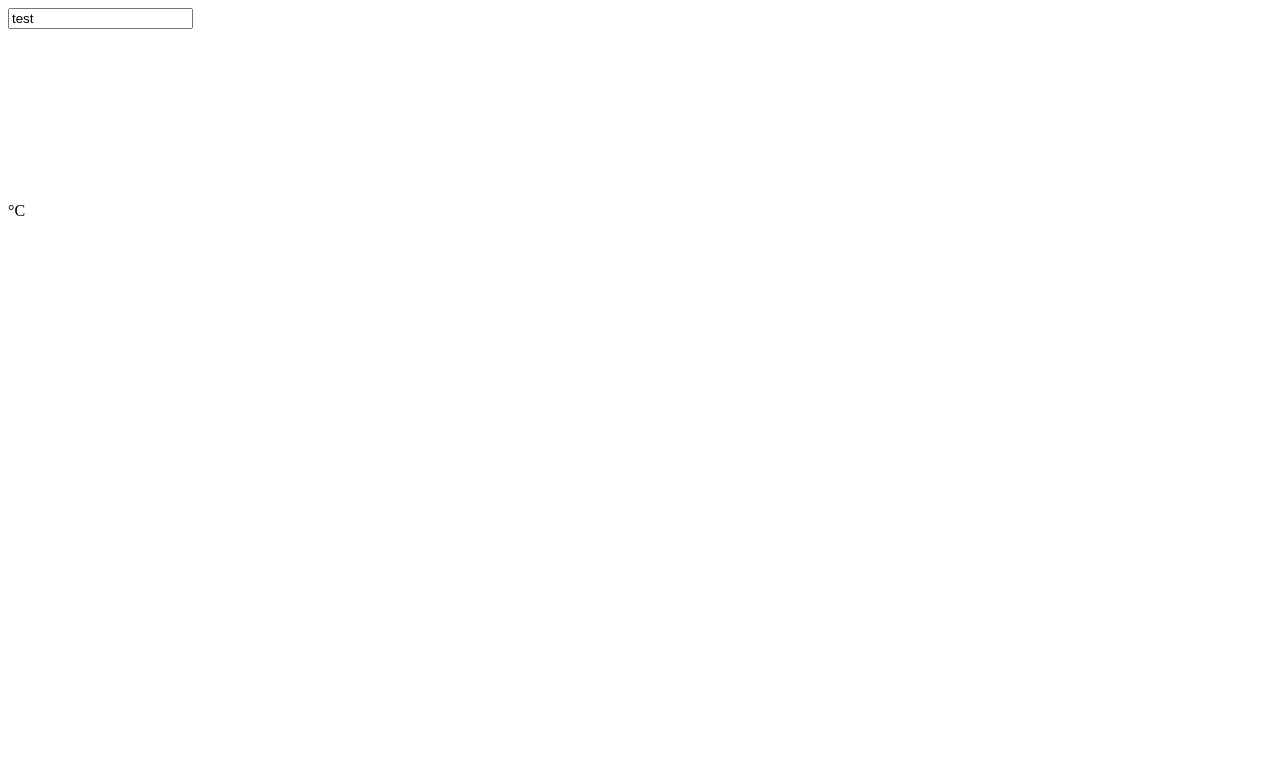
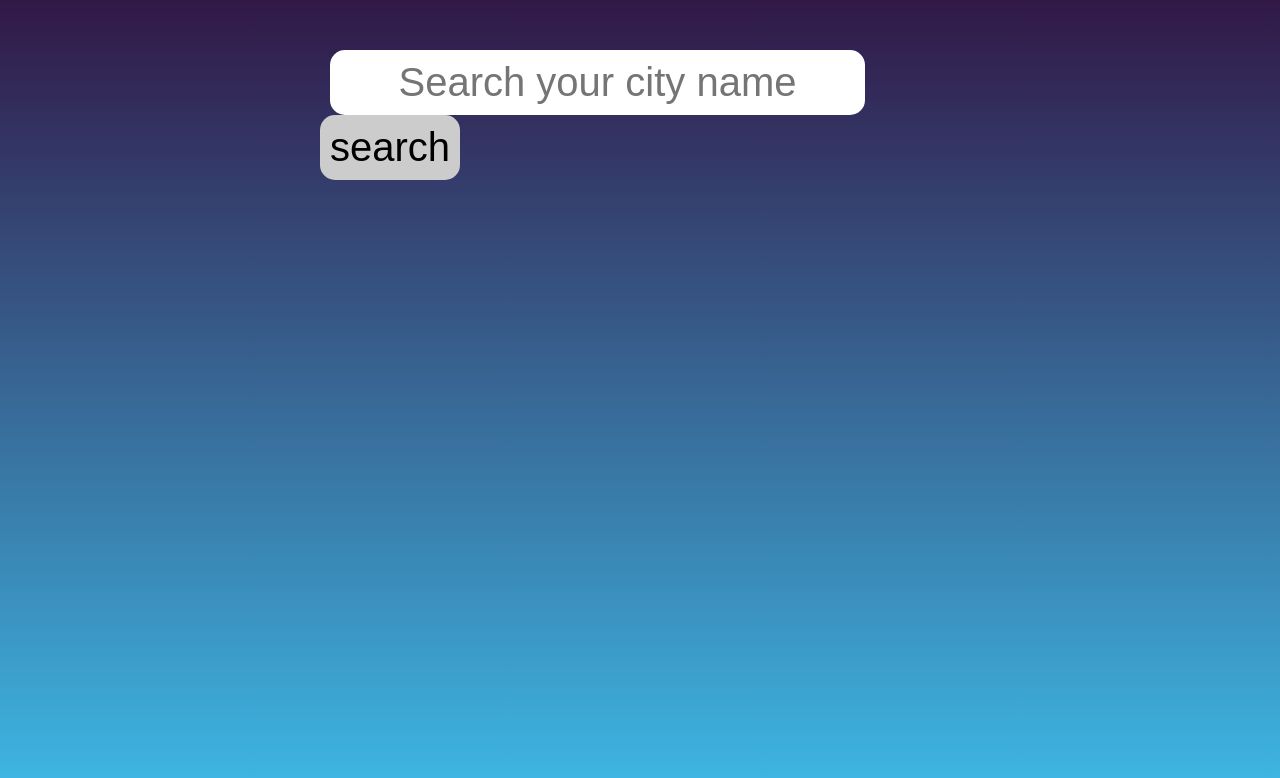
Before and after one commit to lucas-tabosa-sb/weatherApp, a plain HTML site: page index.html in a window 1280 px wide. Drawn offline with Linux system fonts and the light colour scheme.

Commit message:
first commit v1

```diff
--- a/css/style.css
+++ b/css/style.css
@@ -0,0 +1,45 @@
+html {
+    font-size: 62.5%;
+}
+
+body {
+    padding: 0;
+    margin: 0;
+    box-sizing: border-box;
+}
+
+.container{
+    height: 100vh;
+    display: flex;
+    justify-content: center;
+    align-items: center;
+    background-image: -webkit-gradient(linear, left top, left bottom, from(#311847), to(#3EB9E6));
+    background-image: -webkit-linear-gradient(top, #311847, #3EB9E6);
+    background-image: -moz-linear-gradient(top, #311847, #3EB9E6);
+    background-image: linear-gradient(to bottom, #311847, #3EB9E6);
+}
+
+.search-container {
+    position: absolute;
+    top: 5rem;
+    left: 50%;
+    transform: translateX(-50%);
+}
+
+input {
+    font-size: 4rem;
+    border: none;
+    border-radius: 1.5rem;
+    margin: 0 1rem;
+    padding: 1rem;
+    text-align: center;
+}
+
+button {
+    font-size: 4rem;
+    border: none;
+    outline: none;
+    border-radius: 1.5rem;
+    background: #ccc;
+    padding: 1rem;
+}
--- a/index.html
+++ b/index.html
@@ -13,22 +13,10 @@
     <div class="container">
 
         <div class="search-container">
-            <input type="text" id="query-input" value="test"/>
+            <input type="text" id="query-input" placeholder="Search your city name"/>
+            <button id="query-button">search</button>
         </div>
 
-
-        <div class="weather-box">
-            <div class="row1">
-                <h2 class="weather-location"></h2>
-                <canvas class="weatherType" id="icon1" width="128" height="128"></canvas>
-            </div>
-            <div class="row2">
-                <h1 class="temp"></h1>
-                <span class="temp-type">°C</span>
-            </div>
-            <h2 class="weather-description"></h2>
-            <p class="made-by"></p>
-        </div>
     </div>
     <script src="./js/skycons.js"></script>
     <script src="./js/jquery-3.2.1.min.js"></script>
--- a/js/main.js
+++ b/js/main.js
@@ -1,14 +1,15 @@
 const queryInput = document.getElementById('query-input')
+const queryBtn = document.getElementById('query-button')
 
 const apiKey = 'afc999c5e2d7407ab1905841220907'
-const apiUrl = `http://api.weatherapi.com/v1/current.json?key=${apiKey}&q=${queryInput.value}&aqi=no`
 
 
-async function getCurrentWeather(){
+
+queryBtn.addEventListener('click', async function getCurrentWeather(){
+
+    const apiUrl = `http://api.weatherapi.com/v1/current.json?key=${apiKey}&q=${queryInput.value}&aqi=no`
     const response = await fetch(apiUrl)
     const currentWeather = await response.json()
 
-    console.log(currentWeather)
-}
 
-console.log(queryInput.value)
+})
```
